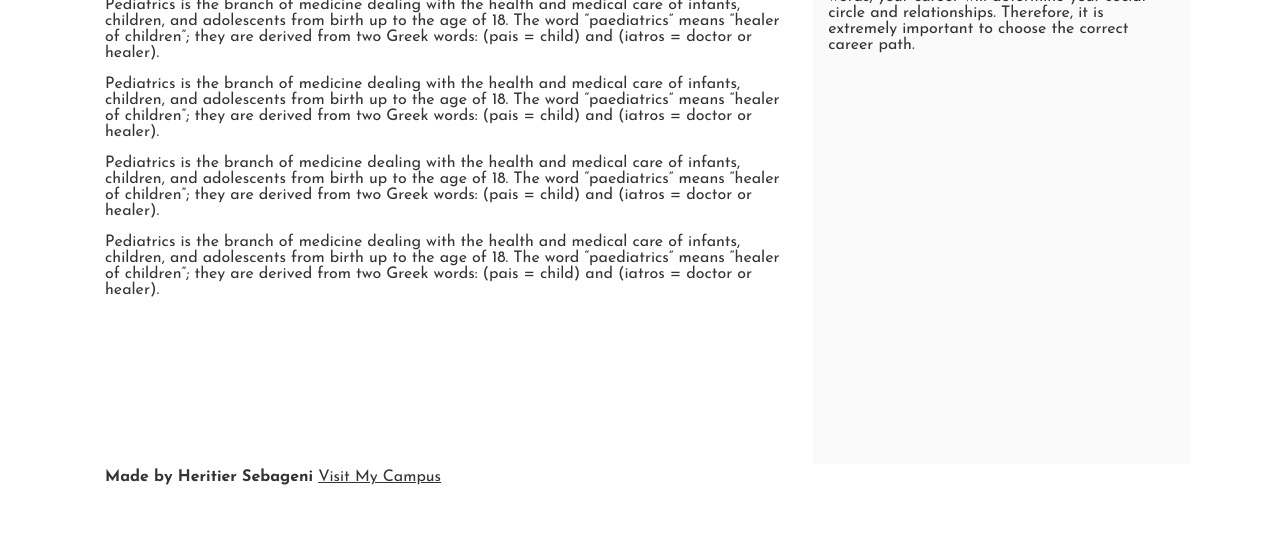
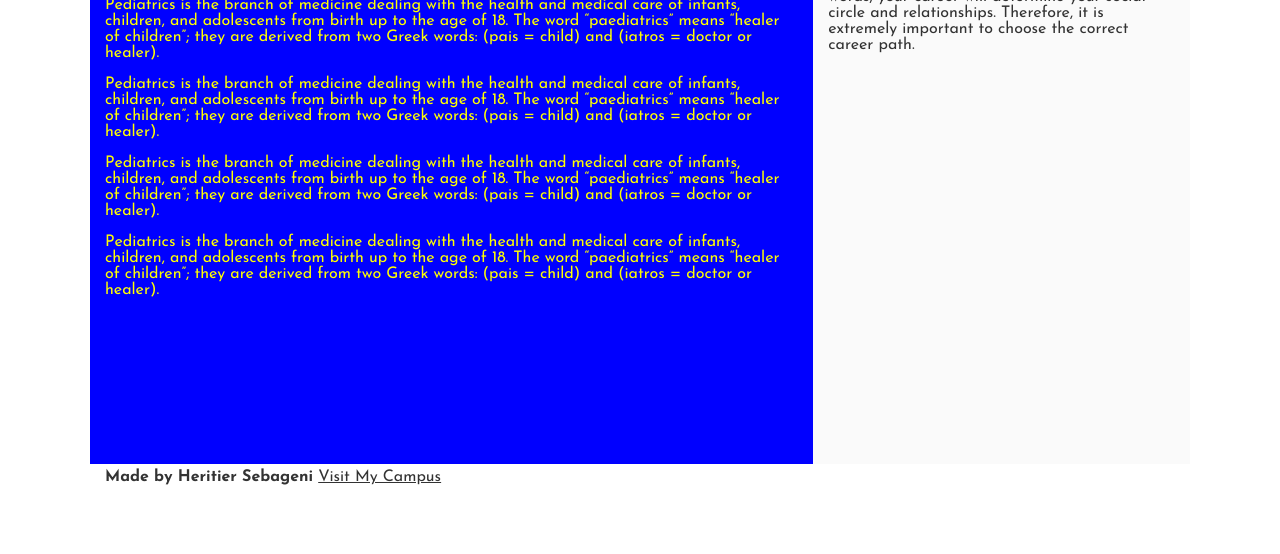
Before and after one commit to HeritierS/alu-web-development, a plain HTML site: page css_basic/index.html in a window 1280 px wide. Shown: the part 246-800 px from the top of the page. Drawn offline with Linux system fonts and the light colour scheme.

Commit message:
Update styles.css

```diff
--- a/css_basic/styles.css
+++ b/css_basic/styles.css
@@ -1,18 +1,20 @@
 body {
   display: flex;
-  flex-direction: column
+  flex-direction: column;
 }
 main {
   display: flex;
   flex-direction: row;
-  flex: auto
+  flex: auto;
 }
 article {
   flex: 2;
-  overflow-y: auto
+  overflow-y: auto;
+  color: yellow;
+  background: blue;
 }
 
 aside {
   overflow-y: auto;
-  flex: 1
+  flex: 1;
 }
```
